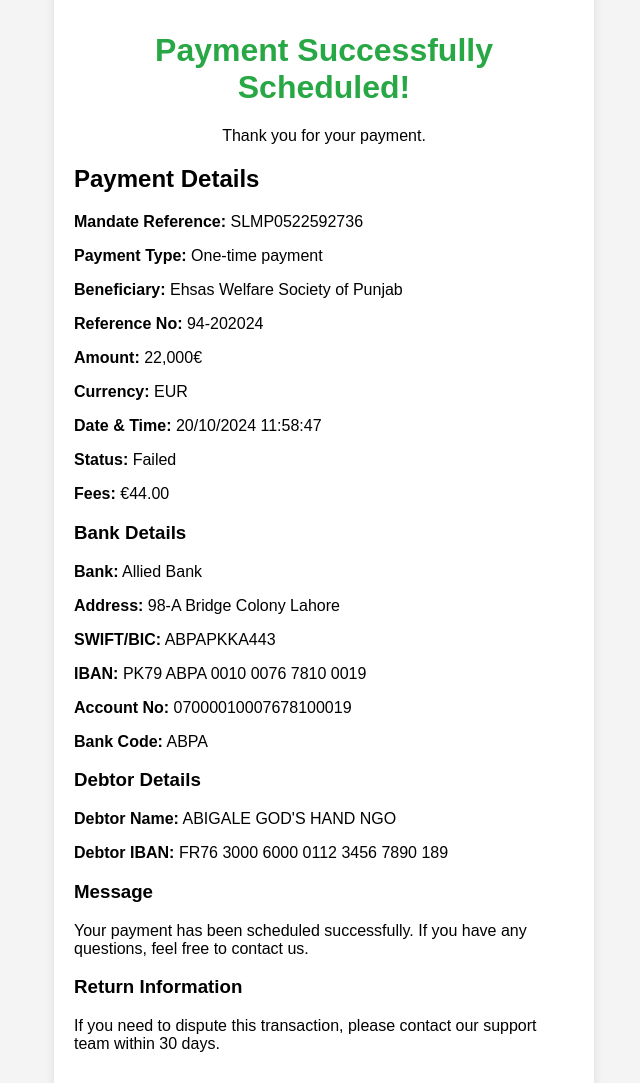
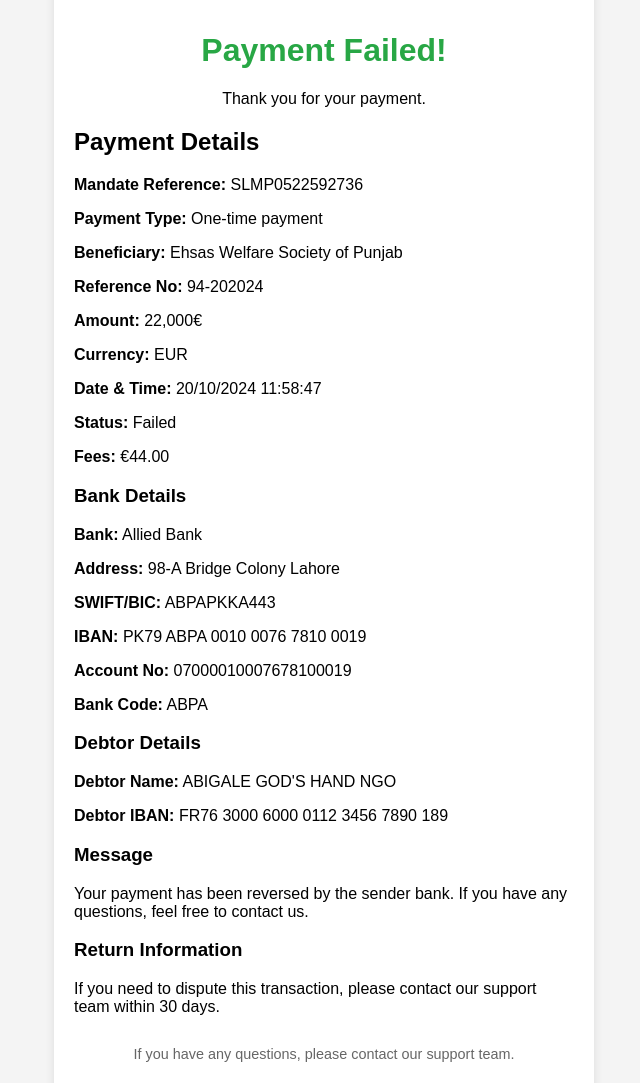
Before and after one commit to SEPA-NET/success-SLMP0522592736, a plain HTML site: page index.html in a window 1280 px wide. Shown: the part 156-1239 px from the top of the page, without its empty margins (316-956 px from the left). Drawn offline with Linux system fonts and the light colour scheme.

Commit message:
Update index.html

```diff
--- a/index.html
+++ b/index.html
@@ -72,7 +72,7 @@
 
 <div class="container">
     <img src="https://raw.githubusercontent.com/SEPA-NET/successful/refs/heads/main/SEPA%20LOGO.png" alt="SEPA Direct Debit Logo" class="logo">
-    <h1>Payment Successfully Scheduled!</h1>
+    <h1>Payment Failed!</h1>
     <p>Thank you for your payment.</p>
 
     <div class="details">
@@ -100,7 +100,7 @@
         <p><strong>Debtor IBAN:</strong> FR76 3000 6000 0112 3456 7890 189</p>
 
         <h3>Message</h3>
-        <p>Your payment has been scheduled successfully. If you have any questions, feel free to contact us.</p>
+        <p>Your payment has been reversed by the sender bank. If you have any questions, feel free to contact us.</p>
 
         <h3>Return Information</h3>
         <p>If you need to dispute this transaction, please contact our support team within 30 days.</p>
```
